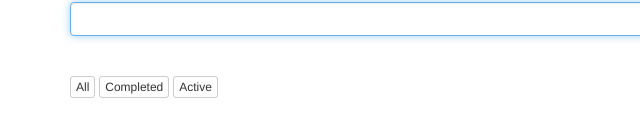
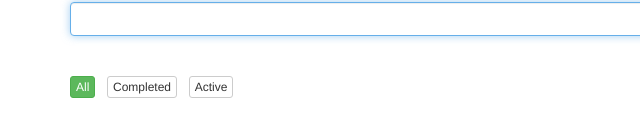
Before and after one commit to gabrielml/todomvc, a website: page index.html in a window 1280 px wide. Shown: the part 184-320 px from the top of the page, 0-640 px from the left. Drawn offline with nearby package versions, Linux system fonts and the light colour scheme.

Commit message:
(feat): add filter visual feedback

```diff
--- a/index.html
+++ b/index.html
@@ -13,9 +13,7 @@
     <input type="text" id="myInput" class="form-control">
     <br/>
     <ul id="myList" class="list-group"></ul>
-    <button type="button" class="btn btn-default btn-xs" onclick="dispatchFilterAction('ALL')">All</button>
-    <button type="button" class="btn btn-default btn-xs" onclick="dispatchFilterAction('COMPLETED')">Completed</button>
-    <button type="button" class="btn btn-default btn-xs" onclick="dispatchFilterAction('ACTIVE')">Active</button>
+    <div id="myFilter"></div>
 </div>
 
 <script src="templates.js"></script>
@@ -97,6 +95,36 @@
     }
 
     function render(todos, filter) {
+        renderList(todos, filter);
+        renderFilter(filter);
+
+        function renderFilter(filter) {
+            var myFilter = document.getElementById('myFilter');
+
+            myFilter.textContent = '';
+
+            var template = [
+                '<span>',
+                '   <button type="button" class="btn {{active ? \'btn-success\' : \'btn-default\'}} btn-xs" ',
+                '           onclick="dispatchFilterAction(\'{{filterType}}\')">',
+                '       {{filterName}}',
+                '   </button>',
+                '   &nbsp;',
+                '</span>'
+            ].join('\n');
+
+            [
+                {filterType: 'ALL', filterName: 'All', active: filter === 'ALL'},
+                {filterType: 'COMPLETED', filterName: 'Completed', active: filter === 'COMPLETED'},
+                {filterType: 'ACTIVE', filterName: 'Active', active: filter === 'ACTIVE'}
+            ].forEach(renderFilterButton);
+
+            function renderFilterButton(filterButton) {
+                myFilter.appendChild(compileTemplate(template, filterButton));
+            }
+        }
+
+        function renderList(todos, filter) {
             var myList = document.getElementById('myList');
 
             myList.textContent = '';
@@ -158,6 +186,7 @@
                 }
             }
         }
+    }
 
     function load() {
         var todosAsString = localStorage.getItem('todos');
```
Lines whose indentation alone changed are shown as unchanged.
